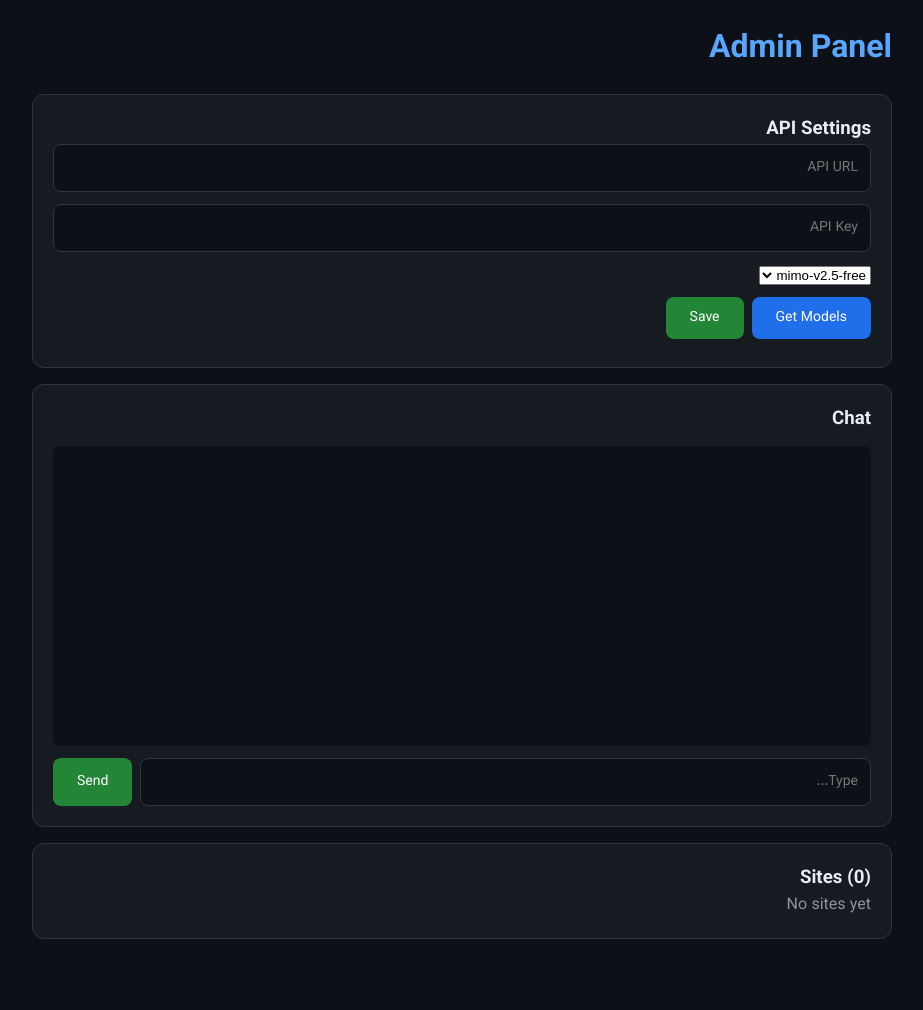
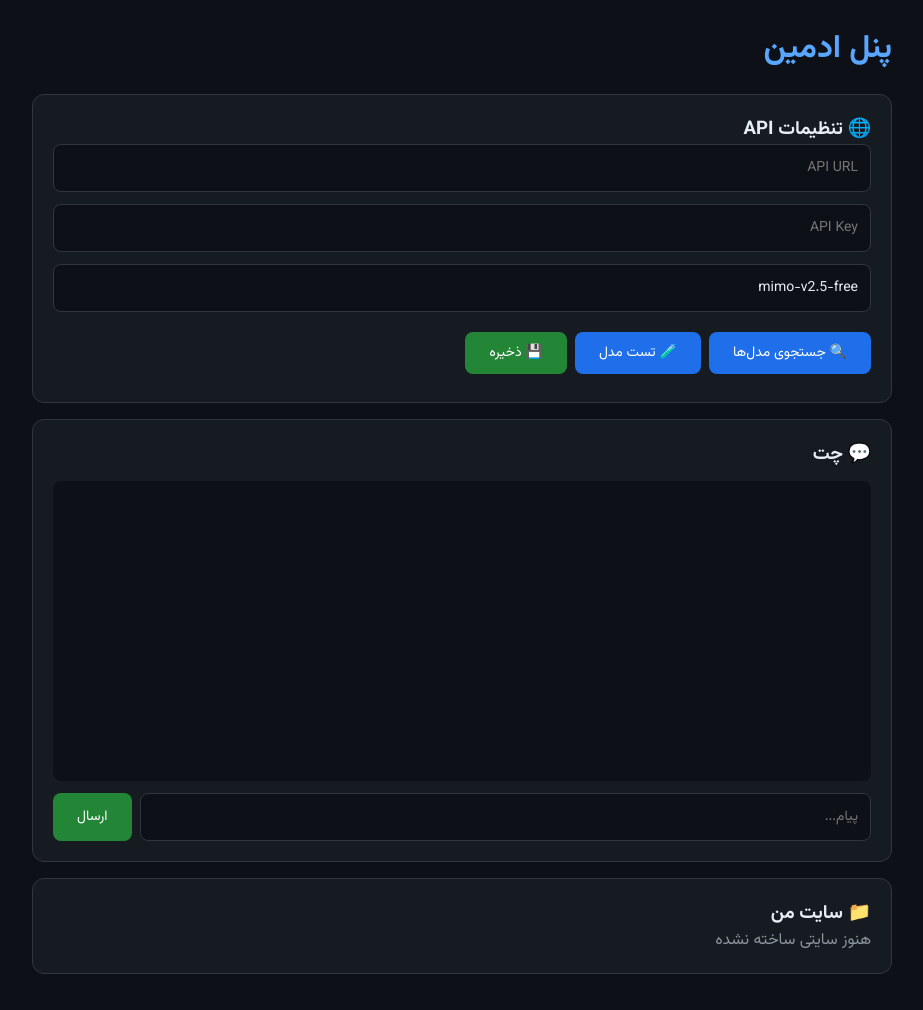
Before and after one commit to areniti/lazarus, a Flask app: page /admin in a window 1280 px wide. Shown: the part 58-1068 px from the top of the page, without its empty margins (178-1101 px from the left). Before the commit the page ends 997 px from the top, so only its background shows below. Run offline with Flask 3, Linux system fonts and the light colour scheme; the visitor is signed in with stand-in values (Sample User, id 1); parts of the project's set-up code (start-up, migrations or seed data) failed here and were passed over.

Commit message:
v5.0.3 - Fixed admin panel: test model, search, save, Persian labels

```diff
--- a/pyproject.toml
+++ b/pyproject.toml
@@ -4,7 +4,7 @@ build-backend = "setuptools.build_meta"
 
 [project]
 name = "lazarus-cms"
-version = "5.0.2"
+version = "5.0.3"
 description = "AI-Powered CMS with CPU-like Architecture"
 requires-python = ">=3.10"
 dependencies = [
--- a/src/lazarus/web/templates/admin.html
+++ b/src/lazarus/web/templates/admin.html
@@ -1,64 +1,73 @@
 {% extends "base.html" %}
 {% block title %}Admin{% endblock %}
 {% block content %}
-<h1>Admin Panel</h1>
+<h1>پنل ادمین</h1>
 
 <div class="card">
-    <h3>API Settings</h3>
+    <h3>🌐 تنظیمات API</h3>
     <input type="text" id="api_url" value="{{ config.api.url }}" placeholder="API URL">
     <input type="text" id="api_key" value="{{ config.api.key }}" placeholder="API Key">
-    <select id="api_model">
-        {% if config.api.model %}<option value="{{ config.api.model }}" selected>{{ config.api.model }}</option>{% endif %}
-    </select>
+    <input type="text" id="api_model" value="{{ config.api.model }}" placeholder="Model name">
     <div style="display:flex;gap:8px;margin-top:8px;">
-        <button class="btn btn-blue" onclick="fetchModels()" id="fetchBtn">Get Models</button>
-        <button class="btn" onclick="saveConfig()">Save</button>
+        <button class="btn btn-blue" onclick="fetchModels()">🔍 جستجوی مدل‌ها</button>
+        <button class="btn btn-blue" onclick="testModel()">🧪 تست مدل</button>
+        <button class="btn" onclick="saveConfig()">💾 ذخیره</button>
     </div>
     <div id="status" style="font-size:12px;margin-top:8px;"></div>
 </div>
 
 <div class="card">
-    <h3>Chat</h3>
+    <h3>💬 چت</h3>
     <div id="chat" style="height:300px;overflow-y:auto;padding:12px;background:#0d1117;border-radius:8px;margin:12px 0;"></div>
     <div style="display:flex;gap:8px;">
-        <input type="text" id="msg" placeholder="Type..." style="margin:0;flex:1;" onkeydown="if(event.key==='Enter')sendMsg()">
-        <button class="btn" onclick="sendMsg()">Send</button>
+        <input type="text" id="msg" placeholder="پیام..." style="margin:0;flex:1;" onkeydown="if(event.key==='Enter')sendMsg()">
+        <button class="btn" onclick="sendMsg()">ارسال</button>
     </div>
 </div>
 
 <div class="card">
-    <h3>Sites ({{ sites|length }})</h3>
+    <h3>📁 سایت من</h3>
     {% for site in sites %}
     <div style="display:flex;justify-content:space-between;padding:8px 0;border-bottom:1px solid #30363d;">
-        <span>{{ site.name }}</span>
-        <a href="/preview/{{ site.file }}" target="_blank" class="btn" style="padding:4px 12px;">View</a>
+        <span>{{ site.name }} ({{ (site.size/1024)|round(1) }}KB)</span>
+        <a href="/preview/{{ site.file }}" target="_blank" class="btn" style="padding:4px 12px;">👁️ مشاهده</a>
     </div>
     {% endfor %}
-    {% if not sites %}<p style="color:#8b949e;">No sites yet</p>{% endif %}
+    {% if not sites %}<p style="color:#8b949e;">هنوز سایتی ساخته نشده</p>{% endif %}
 </div>
 
 <script>
 function fetchModels() {
     const status = document.getElementById('status');
-    status.textContent = 'Loading...';
+    status.textContent = '⏳ در حال دریافت...';
     fetch('/api/fetch-models', {method:'POST', headers:{'Content-Type':'application/json'},
         body:JSON.stringify({api_url:document.getElementById('api_url').value, api_key:document.getElementById('api_key').value})})
     .then(r=>r.json()).then(d=>{
         if(d.models && d.models.length > 0) {
             const sel = document.getElementById('api_model');
-            sel.innerHTML = '';
-            d.models.forEach(m => { const o = document.createElement('option'); o.value = m; o.textContent = m; sel.appendChild(o); });
-            status.innerHTML = '<span style="color:#3fb950;">' + d.models.length + ' models</span>';
+            sel.value = d.models[0];
+            status.innerHTML = '<span style="color:#3fb950;">✅ ' + d.models.length + ' مدل پیدا شد. اولی انتخاب شد: ' + d.models[0] + '</span>';
         } else {
-            status.innerHTML = '<span style="color:#f85149;">Error: ' + (d.error||'none') + '</span>';
+            status.innerHTML = '<span style="color:#f85149;">❌ ' + (d.error||'خطا') + '</span>';
         }
+    });
+}
+
+function testModel() {
+    const status = document.getElementById('status');
+    status.textContent = '⏳ تست...';
+    fetch('/api/test-model', {method:'POST', headers:{'Content-Type':'application/json'},
+        body:JSON.stringify({api_url:document.getElementById('api_url').value, api_key:document.getElementById('api_key').value, model:document.getElementById('api_model').value})})
+    .then(r=>r.json()).then(d=>{
+        if(d.ok) status.innerHTML = '<span style="color:#3fb950;">✅ مدل کار میکنه: ' + d.response + '</span>';
+        else status.innerHTML = '<span style="color:#f85149;">❌ ' + d.error + '</span>';
     });
 }
 
 function saveConfig() {
     fetch('/admin/save-config', {method:'POST', headers:{'Content-Type':'application/json'},
         body:JSON.stringify({api_url:document.getElementById('api_url').value, api_key:document.getElementById('api_key').value, api_model:document.getElementById('api_model').value})})
-    .then(r=>r.json()).then(d=>{ document.getElementById('status').innerHTML='<span style="color:#3fb950;">Saved!</span>'; });
+    .then(r=>r.json()).then(d=>{ document.getElementById('status').innerHTML='<span style="color:#3fb950;">✅ ذخیره شد!</span>'; });
 }
 
 function sendMsg() {
@@ -67,7 +76,7 @@ function sendMsg() {
     const msg = input.value.trim();
     if (!msg) return;
     chat.innerHTML += '<div style="margin:8px 0;"><span style="background:#1f6feb;padding:8px 12px;border-radius:8px;">'+msg+'</span></div>';
-    chat.innerHTML += '<div id="loading" style="margin:8px 0;text-align:right;"><span style="background:#21262d;padding:8px 12px;border-radius:8px;color:#8b949e;">Thinking...</span></div>';
+    chat.innerHTML += '<div id="loading" style="margin:8px 0;text-align:right;"><span style="background:#21262d;padding:8px 12px;border-radius:8px;color:#8b949e;">⏳ داره فکر میکنه...</span></div>';
     input.value = ''; chat.scrollTop = chat.scrollHeight;
     fetch('/api/chat', {method:'POST', headers:{'Content-Type':'application/json'}, body:JSON.stringify({message:msg})})
     .then(r=>r.json()).then(data=>{
@@ -77,7 +86,7 @@ function sendMsg() {
         chat.scrollTop = chat.scrollHeight;
     }).catch(err=>{
         document.getElementById('loading')?.remove();
-        chat.innerHTML += '<div style="margin:8px 0;text-align:right;"><span style="background:#da3633;padding:8px 12px;border-radius:8px;">Error: '+err+'</span></div>';
+        chat.innerHTML += '<div style="margin:8px 0;text-align:right;"><span style="background:#da3633;padding:8px 12px;border-radius:8px;">❌ '+err+'</span></div>';
     });
 }
 </script>
```
Also changed, not shown: 5 other files.
